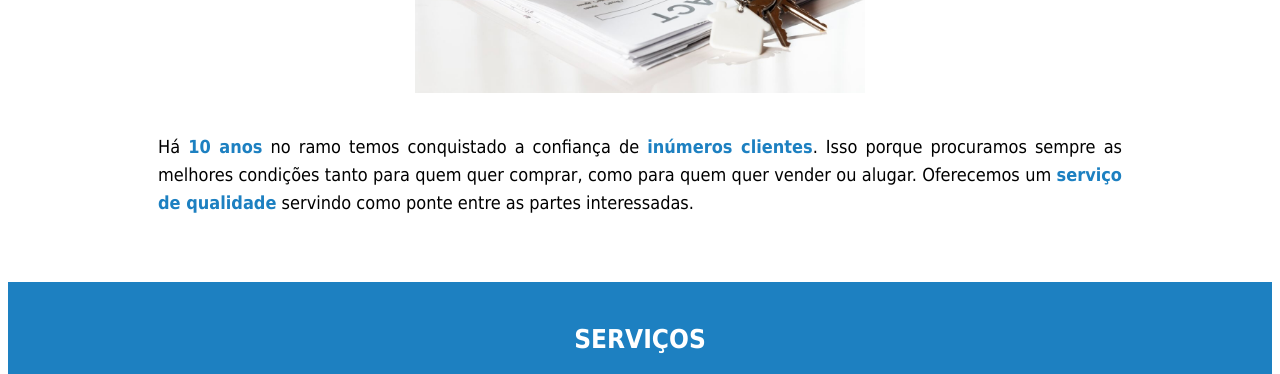
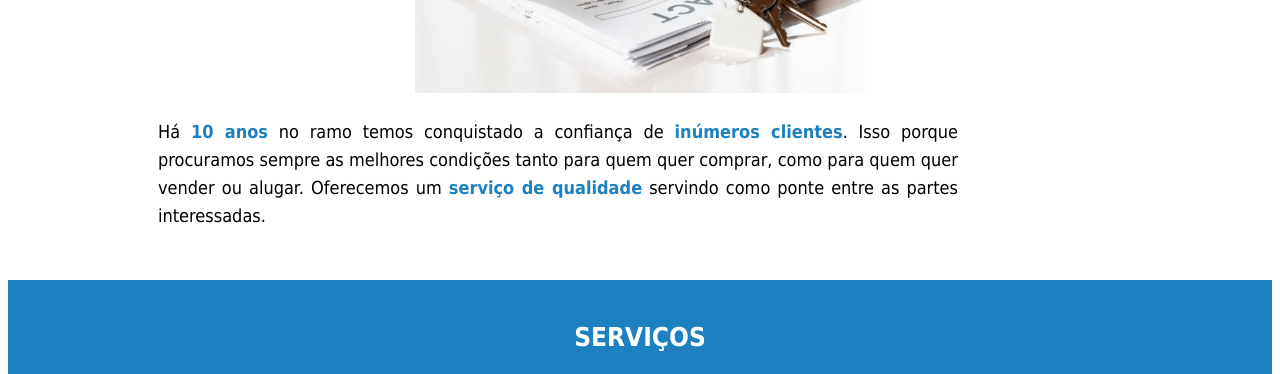
Before and after one commit to marcosnunes/site_imobiliaria, a plain HTML site: page index.html in a window 1280 px wide. Shown: the part 1050-1424 px from the top of the page. Drawn offline with Linux system fonts and the light colour scheme.

Commit message:
Update estilo.css

```diff
--- a/estilo.css
+++ b/estilo.css
@@ -95,7 +95,7 @@ iframe {
 .secao-servicos p,
 .secao-corretores p {
     margin: 25px 150px;
-    padding: 15px 0;
+    width: 800px;
 }
 
 .secao-contato p {
```
